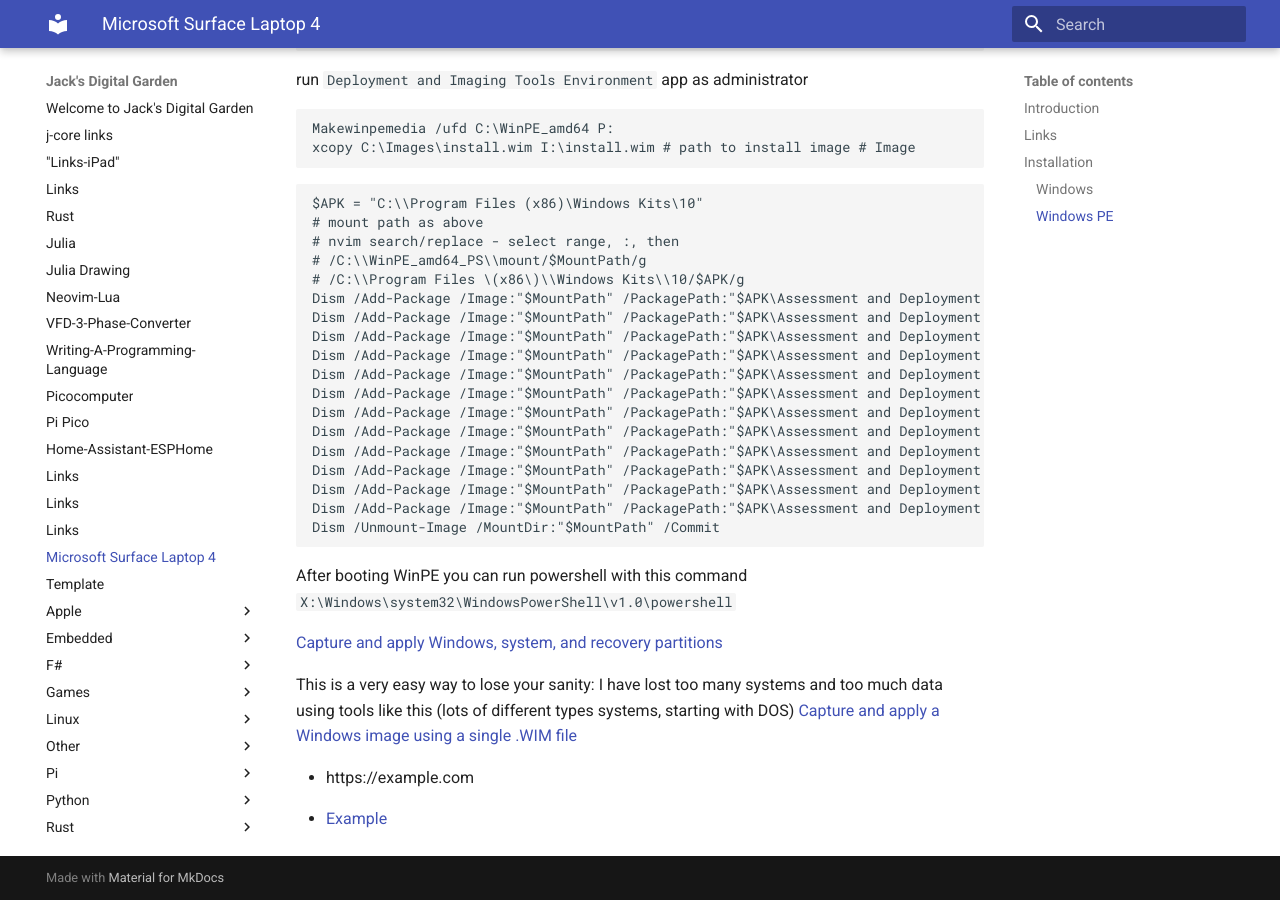
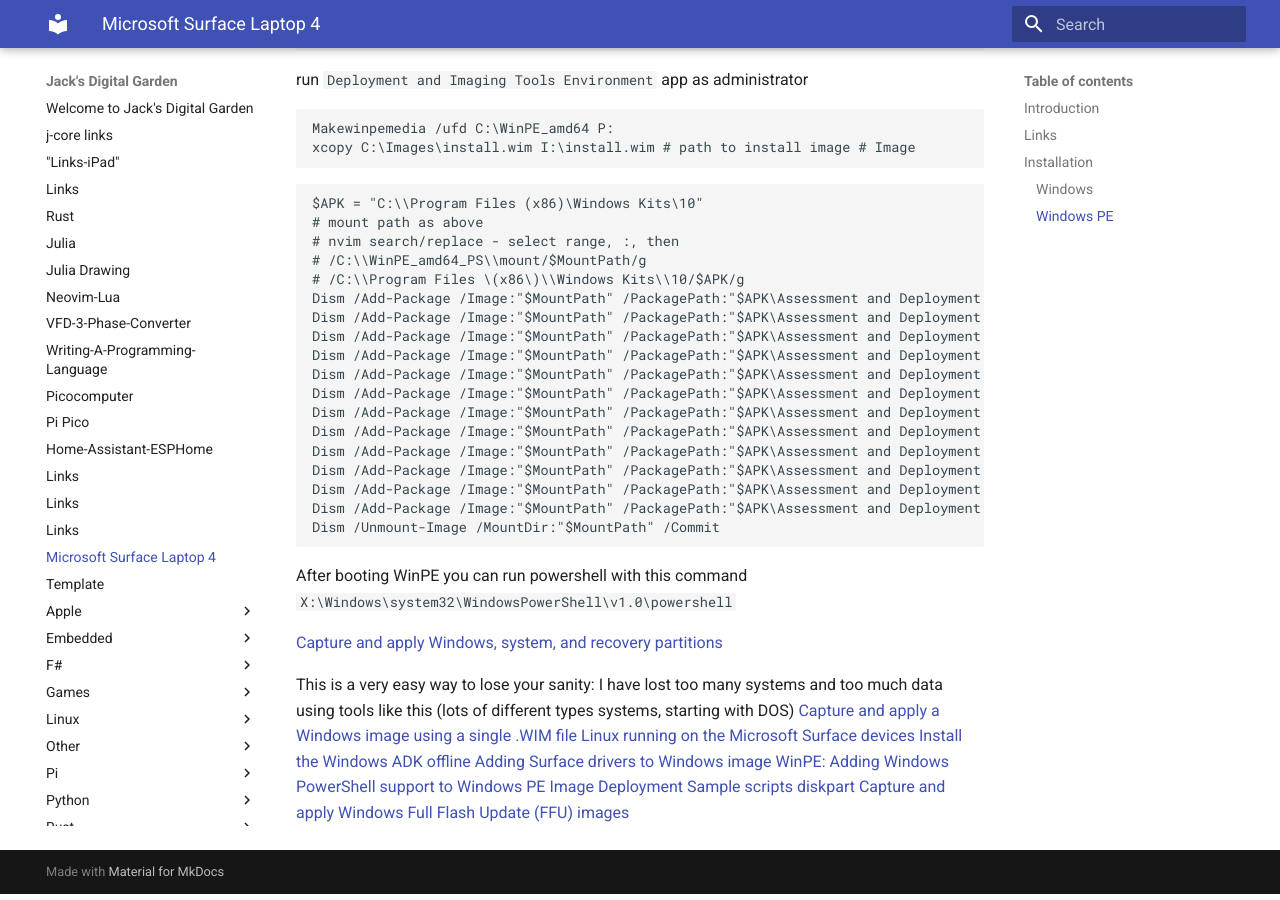
Before and after one commit to jchidley/mkdocs-material-test, an MkDocs documentation site: the page built from docs/2024-01-17-Microsoft-Surface-Laptop-4.md, in a window 1280 px wide and 900 px high, scrolled down 2500 px. Built offline with MkDocs 1.6.1 and Material for MkDocs 9.7.7, drawn with Linux system fonts in a browser that asks for light colours.

Commit message:
add links

```diff
--- a/docs/2024-01-17-Microsoft-Surface-Laptop-4.md
+++ b/docs/2024-01-17-Microsoft-Surface-Laptop-4.md
@@ -169,8 +169,10 @@
 
 This is a very easy way to lose your sanity: I have lost too many systems and too much data using tools like this (lots of different types systems, starting with DOS)
 [Capture and apply a Windows image using a single .WIM file](https://learn.microsoft.com/en-us/windows-hardware/manufacture/desktop/capture-and-apply-windows-using-a-single-wim?view=windows-11)
-
-<!-- markdownlint-disable MD034 -->
-* https://example.com
-<!-- markdownlint-enable MD034 -->
-* [Example](https://example.com)
+[Linux running on the Microsoft Surface devices](https://github.com/linux-surface/linux-surface)
+[Install the Windows ADK offline](https://learn.microsoft.com/en-us/windows-hardware/get-started/adk-offline-install)
+[Adding Surface drivers to Windows image](https://www.risual.com/2022/03/adding-surface-drivers-to-windows-image/)
+[WinPE: Adding Windows PowerShell support to Windows PE](https://learn.microsoft.com/en-us/windows-hardware/manufacture/desktop/winpe-adding-powershell-support-to-windows-pe?view=windows-11)
+[Image Deployment Sample scripts](https://learn.microsoft.com/en-us/windows-hardware/manufacture/desktop/oem-deployment-of-windows-desktop-editions-sample-scripts?preserve-view=true&view=windows-10#-createpartitions-uefitxt)
+[diskpart](https://learn.microsoft.com/en-us/windows-server/administration/windows-commands/diskpart)
+[Capture and apply Windows Full Flash Update (FFU) images](https://learn.microsoft.com/en-us/windows-hardware/manufacture/desktop/deploy-windows-using-full-flash-update--ffu?view=windows-11)
```
